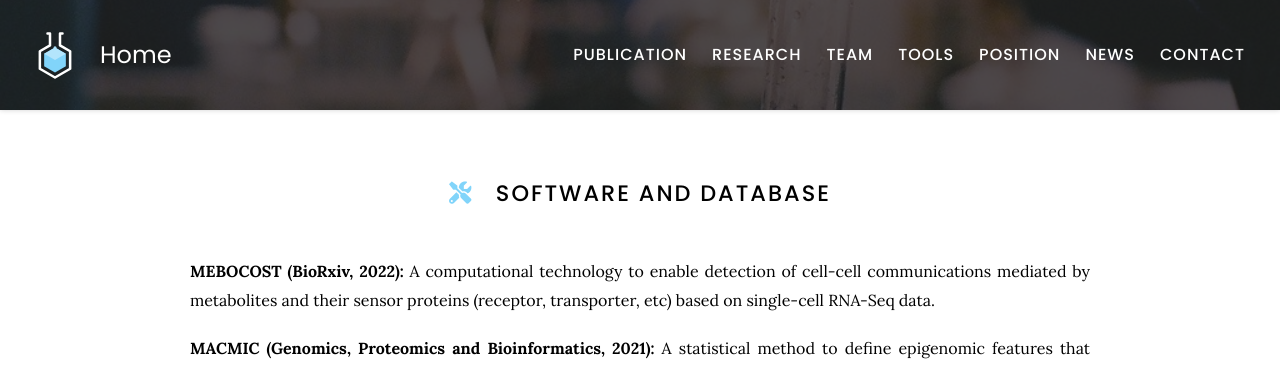
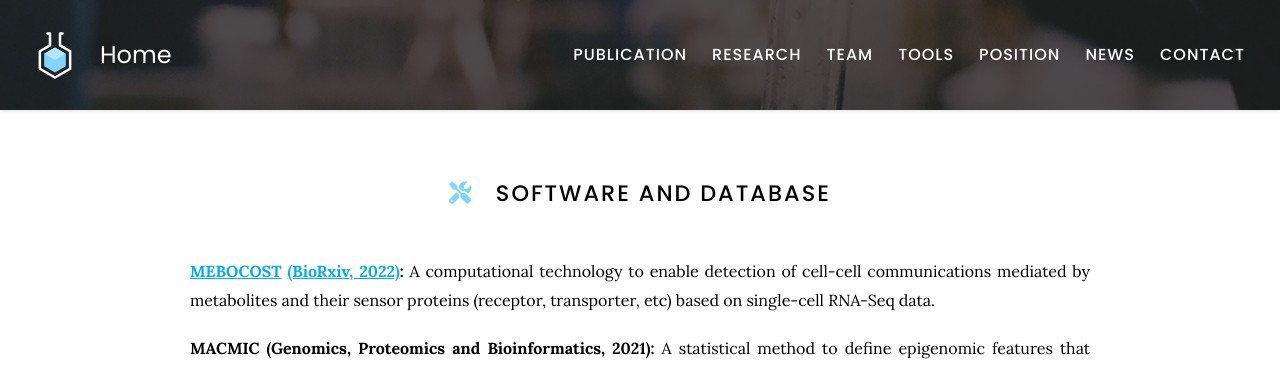
Before and after one commit to kaifuchenlab/kaifuchenlab.github.io, a Jekyll site: the page built from 4.tools/index.md, in a window 1280 px wide. Shown: the top 369 px of the page. Built offline with Jekyll 4.4.1, drawn with Linux system fonts in a browser that asks for light colours; part of the change alters nothing that is shown.

```diff
--- a/4.tools/index.md
+++ b/4.tools/index.md
@@ -8,7 +8,7 @@ nav:
 # <i class="fas fa-tools"></i>Software and Database
 
 
-**MEBOCOST (BioRxiv, 2022):**
+**[MEBOCOST](https://github.com/zhengrongbin/MEBOCOST) [(BioRxiv, 2022)](https://www.biorxiv.org/content/10.1101/2022.05.30.494067v1):**
 A computational technology to enable detection of cell-cell communications mediated by metabolites and their sensor proteins (receptor, transporter, etc) based on single-cell RNA-Seq data.
 
 **MACMIC (Genomics, Proteomics and Bioinformatics, 2021):**
```
